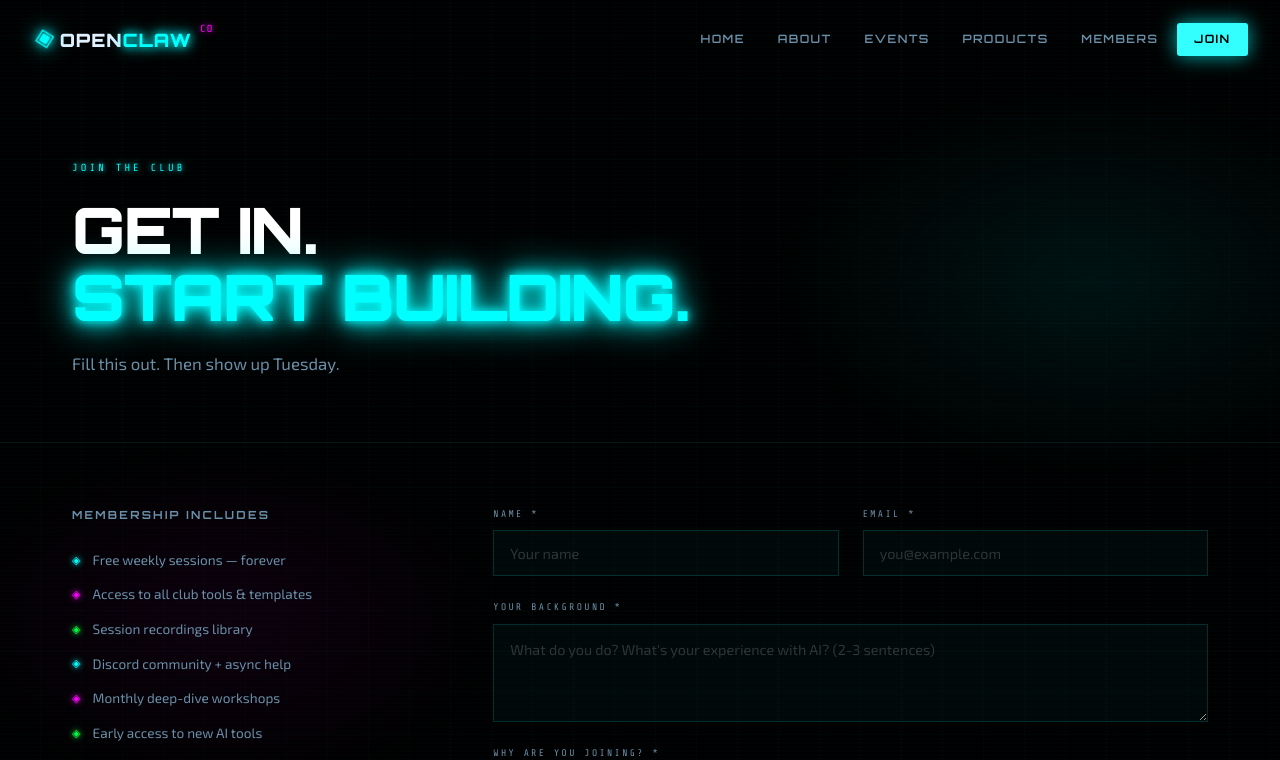
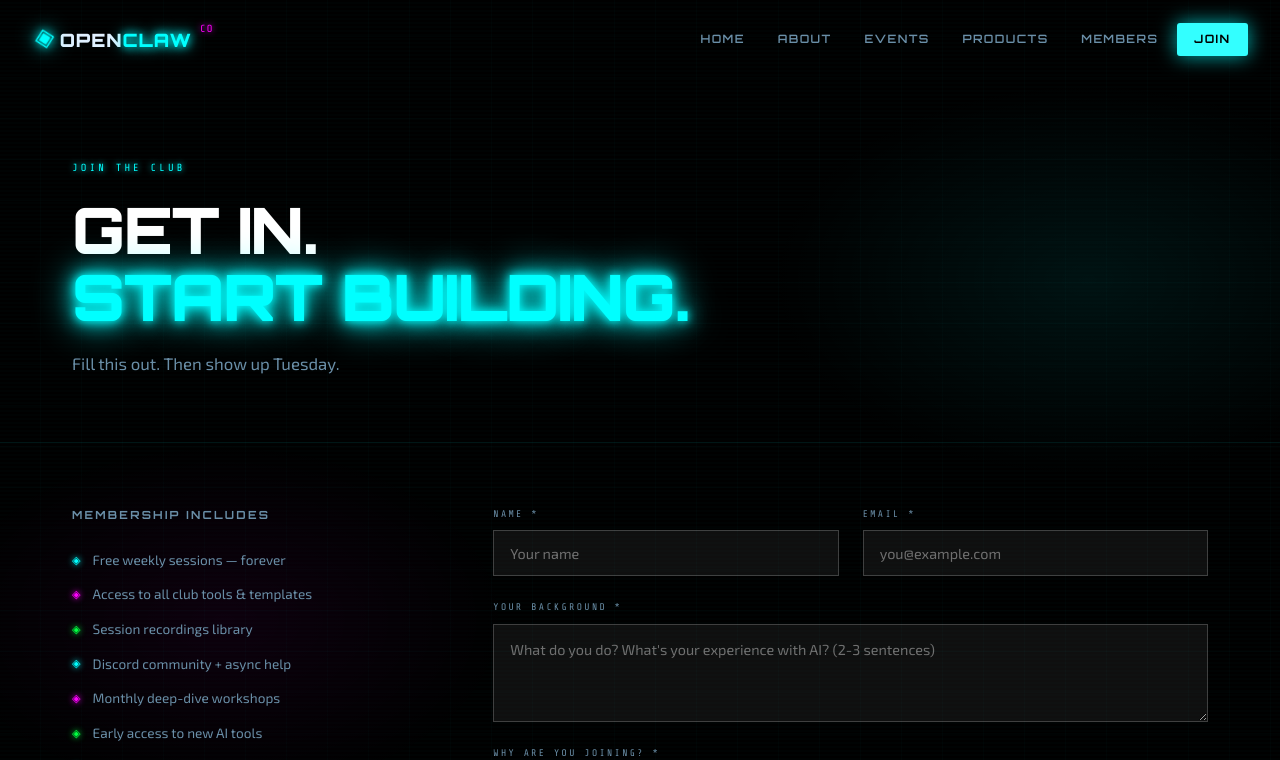
Before and after one commit to ZacharyWeiner/openclawco-website, a React (Vite) app: page /join in a window 1280 px wide. Shown: the top 760 px of the page. Built offline with nearby package versions, Linux system fonts and the light colour scheme.

Commit message:
Improve input field contrast on Join form
Co-Authored-By: Claude Sonnet 4.6 <noreply@anthropic.com>

```diff
--- a/src/pages/Join.module.css
+++ b/src/pages/Join.module.css
@@ -173,9 +173,9 @@
 }
 
 .input {
-  background: rgba(0,255,255,0.03);
-  border: 1px solid rgba(0,255,255,0.15);
-  color: var(--text);
+  background: rgba(255,255,255,0.06);
+  border: 1px solid rgba(255,255,255,0.2);
+  color: #fff;
   font-family: var(--font-body);
   font-size: 0.9rem;
   padding: 0.85rem 1rem;
@@ -185,12 +185,13 @@
 }
 
 .input::placeholder {
-  color: rgba(255,255,255,0.18);
+  color: rgba(255,255,255,0.4);
 }
 
 .input:focus {
-  border-color: rgba(0,255,255,0.5);
-  box-shadow: 0 0 15px rgba(0,255,255,0.08), inset 0 0 10px rgba(0,255,255,0.03);
+  border-color: rgba(0,255,255,0.6);
+  background: rgba(255,255,255,0.08);
+  box-shadow: 0 0 15px rgba(0,255,255,0.08);
 }
 
 .textarea {
@@ -527,9 +528,9 @@
 }
 
 .bioStepInput {
-  background: rgba(0,255,255,0.02);
-  border: 1px solid rgba(0,255,255,0.12);
-  color: var(--text);
+  background: rgba(255,255,255,0.06);
+  border: 1px solid rgba(255,255,255,0.2);
+  color: #fff;
   font-family: var(--font-body);
   font-size: 0.85rem;
   padding: 0.7rem 0.9rem;
@@ -539,7 +540,7 @@
 }
 
 .bioStepInput::placeholder {
-  color: rgba(255,255,255,0.15);
+  color: rgba(255,255,255,0.4);
 }
 
 .bioStepInput:focus {
```
